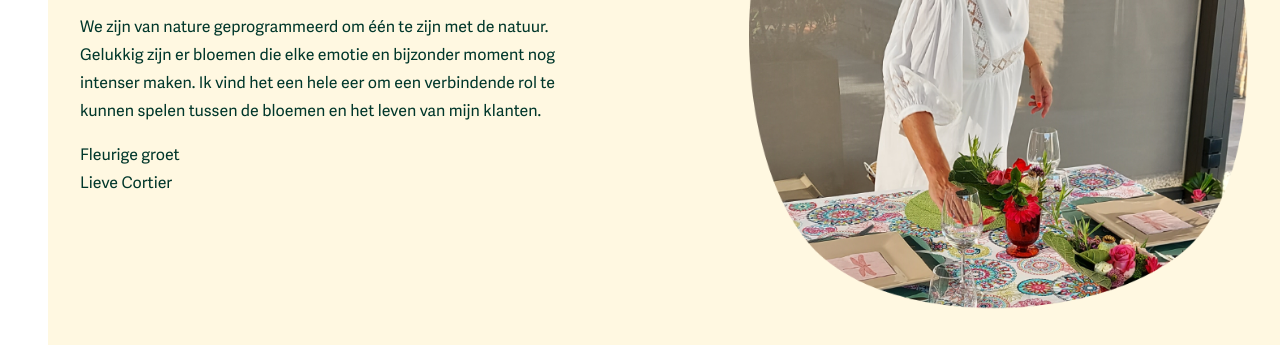
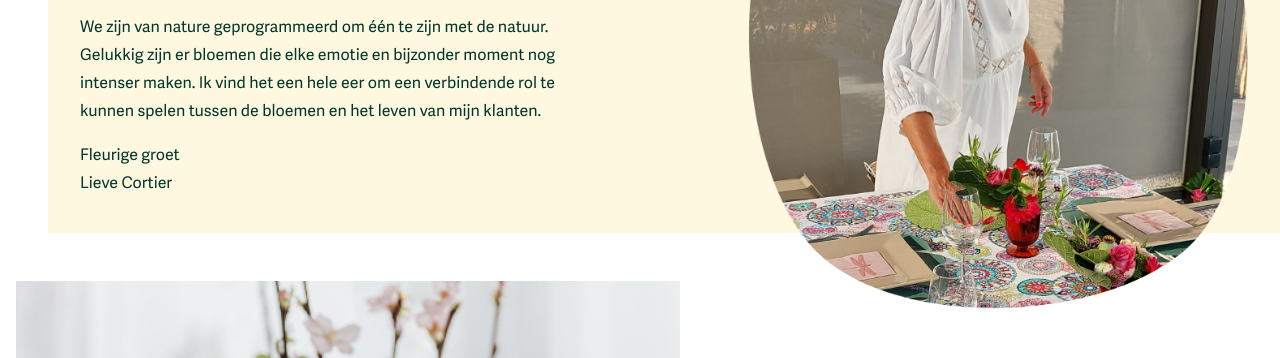
Before and after one commit to pgm-thabisadingani/ailiv-florist, a plain HTML site: page index.html in a window 1280 px wide. Shown: the part 442-800 px from the top of the page. Drawn offline with Linux system fonts and the light colour scheme.

Commit message:
links-updated

```diff
--- a/index.html
+++ b/index.html
@@ -58,7 +58,7 @@
 
 				</ul>
 			</nav>
-			<header>
+			<header class="header">
 				<div class="innerWidth">
 		   		<section class="hero ">
 
--- a/static/css/main.css
+++ b/static/css/main.css
@@ -1594,6 +1594,9 @@ div .flower__price--darker {
 }
 
 @media(min-width: 65rem) {
+  .header{
+    height: 54vh;
+  }
 
   header {
     height: 65vh;
```
